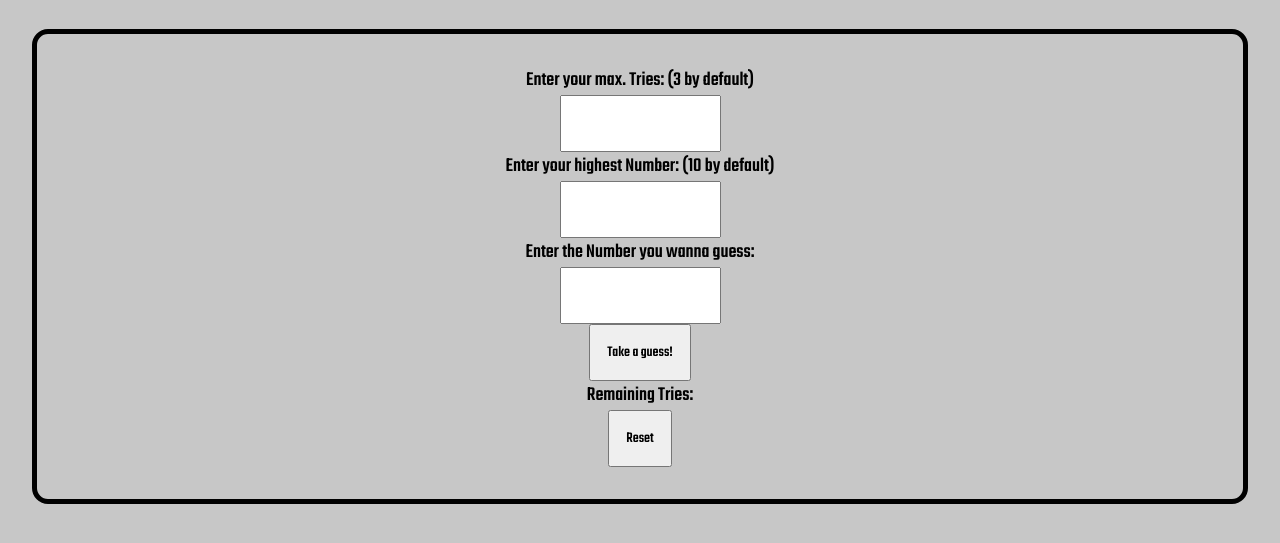
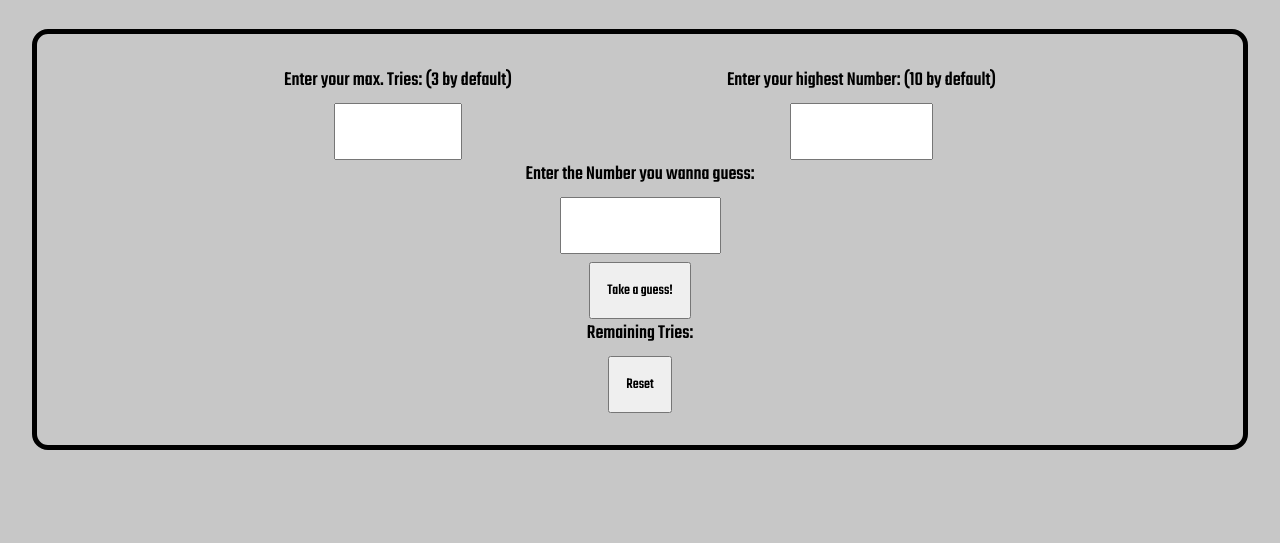
Before and after one commit to CODERS-BAY/web-javascript-aufgabe-3-zahlen-raten-Bruckii18, a plain HTML site: page zahlen-raten/index.html in a window 1280 px wide. Shown: the part 87-630 px from the top of the page. Drawn offline with Linux system fonts and the light colour scheme.

Commit message:
Update: - HMTL 5 Semantik angepasst - Layout bearbeitet, sieht nun übersichtlicher und ansprechender aus - immer noch sehr schlicht gehalten

```diff
--- a/zahlen-raten/css/style.css
+++ b/zahlen-raten/css/style.css
@@ -3,6 +3,7 @@ body {
     background-color: rgb(199, 199, 199);
     font-family: 'Teko', sans-serif;
     font-size: 20px;
+    max-height: 100%;
 }
 
 h1 {
@@ -16,10 +17,15 @@ main {
     padding: 2rem;
 }
 
+.flex-container {
+    display: flex;
+    justify-content: space-evenly;
+}
+
 p,
 input {
     display: table;
-    margin: auto
+    margin: auto;
 }
 
 button,
@@ -29,4 +35,7 @@ input {
     font-size: 15px;
     display: block;
     margin: auto;
+    max-width: 40%;
+    text-align: center;
+    margin-top: 0.5rem;
 }
--- a/zahlen-raten/index.html
+++ b/zahlen-raten/index.html
@@ -3,27 +3,43 @@
 
 <head>
     <title>Guess the number</title>
+    <meta charset="utf-8">
     <link rel="stylesheet" href="css/style.css">
     <link href="https://fonts.googleapis.com/css2?family=Teko:wght@500&display=swap" rel="stylesheet">
 
 </head>
 
 <body>
+    <header>
         <h1>Guess a number!</h1>
+    </header>
+
     <main>
+        <article class="flex-container">
+            <section>
                 <p>Enter your max. Tries: (3 by default) </p><input type="number" name="setTries" id="setTries"
                     onchange="setMaxTries()">
-        <p>Enter your highest Number: (10 by default) </p><input type="number" name="highestNumber" id="highestNumber"
-            onchange="setHighestNumber()">
+            </section>
+
+            <section>
+                <p>Enter your highest Number: (10 by default) </p><input type="number" name="highestNumber"
+                    id="highestNumber" onchange="setHighestNumber()">
+            </section>
+
+        </article>
         <p id="highestNumberShow"></p>
+        <article>
             <p>Enter the Number you wanna guess: </p><input type="text" name="inputNumber" id="inputNumber">
-        <button onclick="inputCheck()">Take a guess!</button>
+            <button type="button" onclick="inputCheck()">Take a guess!</button>
+        </article>
 
+        <article>
             <p id="tryCounter">Remaining Tries: </p>
             <p id="remainingTryCounter"></p>
             <p id="infoText"></p>
+        </article>
 
-        <button id="reset" onclick="reset()">Reset</button>
+        <button type="button" id="reset" onclick="reset()">Reset</button>
     </main>
 </body>
 <script src="javascript/script.js"></script>
--- a/zahlen-raten/javascript/script.js
+++ b/zahlen-raten/javascript/script.js
@@ -10,7 +10,7 @@ setRandomNumber();
 function setHighestNumber() {
     highestNumber = document.getElementById("highestNumber").value;
     setRandomNumber();
-    document.getElementById("highestNumberShow").innerHTML = "You chose " + highestNumber;
+    document.getElementById("highestNumberShow").innerHTML = "Number is between 1 and " + highestNumber;
 }
 
 function setMaxTries() {
@@ -24,6 +24,7 @@ function inputCheck() {
     document.getElementById("setTries").disabled = true;
     if (maxTries > tries) {
         var givenNumber = document.getElementById("inputNumber").value;
+    if (givenNumber != 0) {
         if (givenNumber == hiddenNumber) {
             winning = true;
             document.getElementById("infoText").innerHTML = "YEEY! " + givenNumber + " was correct. You won!"
@@ -38,6 +39,9 @@ function inputCheck() {
             alert("You lost! The hidden number was " + hiddenNumber + ". You can try again.")
             reset();
         }
+    } else {
+        alert("You need to put in a number!")
+    }
 
     }
 }
```
Lines whose indentation alone changed are shown as unchanged.
